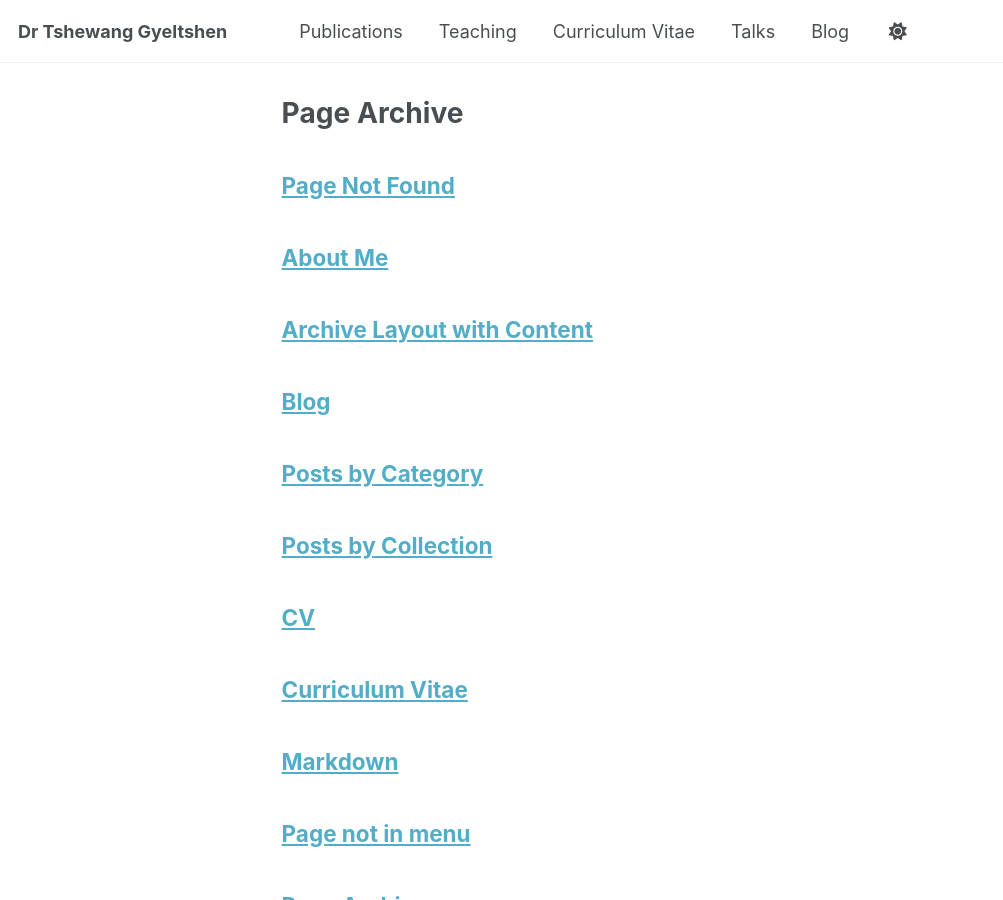
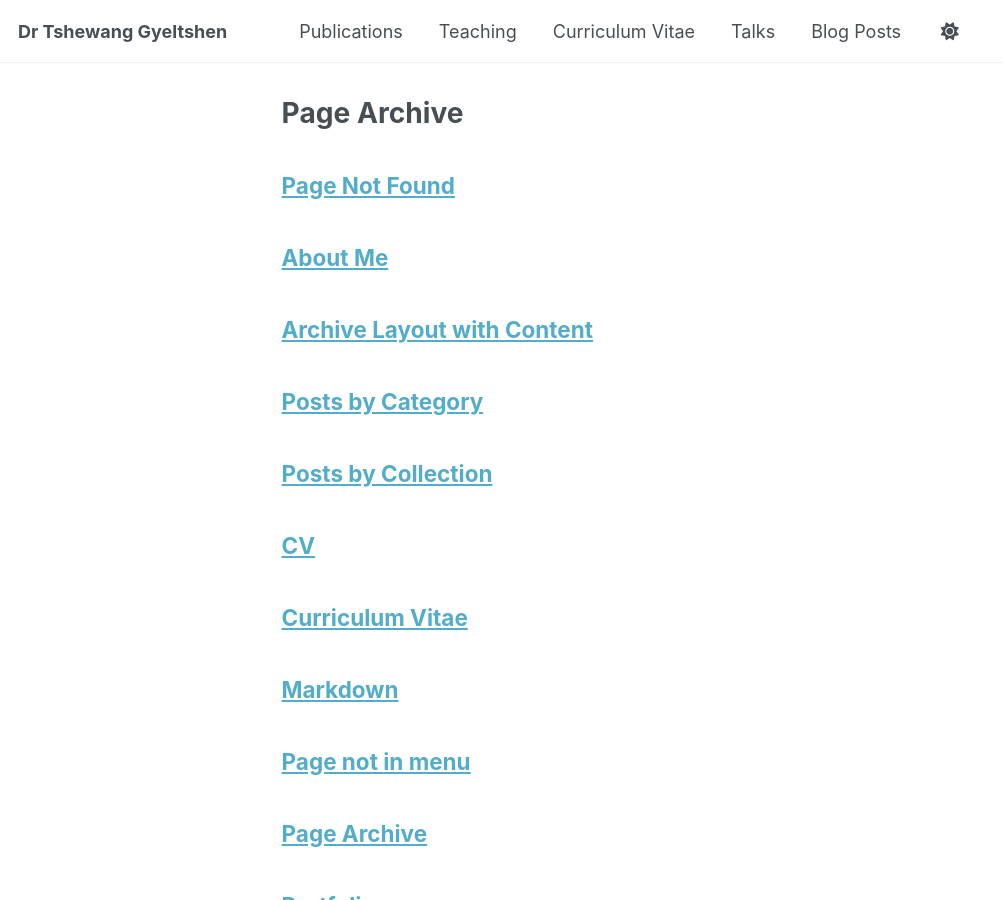
Before and after one commit to tgyeltshen/tgyeltshen.github.io, a Jekyll site: the page built from _pages/page-archive.html, in a window 1280 px wide and 900 px high. Shown: the whole window, without its empty margins (0-1003 px from the left). Built offline with Jekyll 4.4.1, drawn with Linux system fonts in a browser that asks for light colours; a script that is not in the unit is left out.

Commit message:
blog restore

```diff
--- a/_data/navigation.yml
+++ b/_data/navigation.yml
@@ -23,5 +23,5 @@ main:
   - title: "Talks"
     url: /talks/
 
-  - title: "Blog"
-    url: /blog/
+  - title: "Blog Posts"
+    url: /posts/
```
Also changed, not shown: blog.md (deleted, +0 -8 lines).
